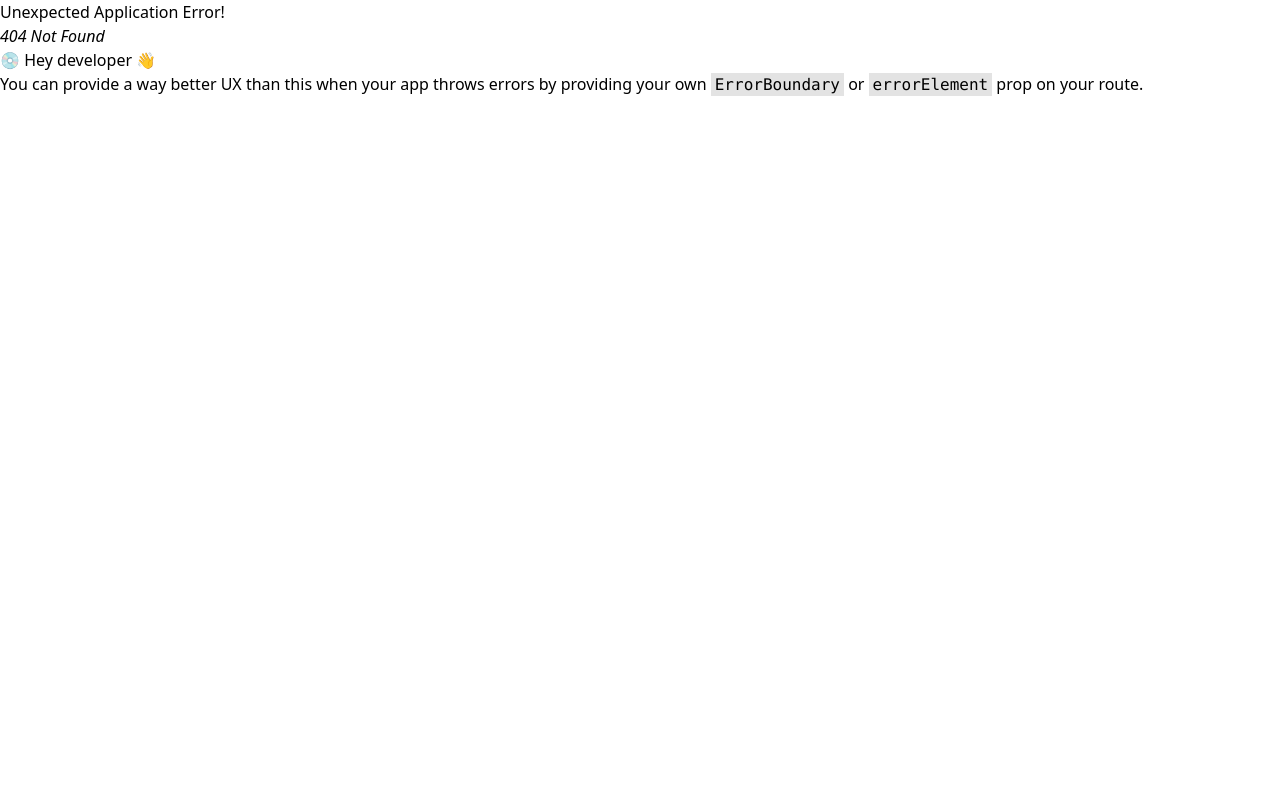
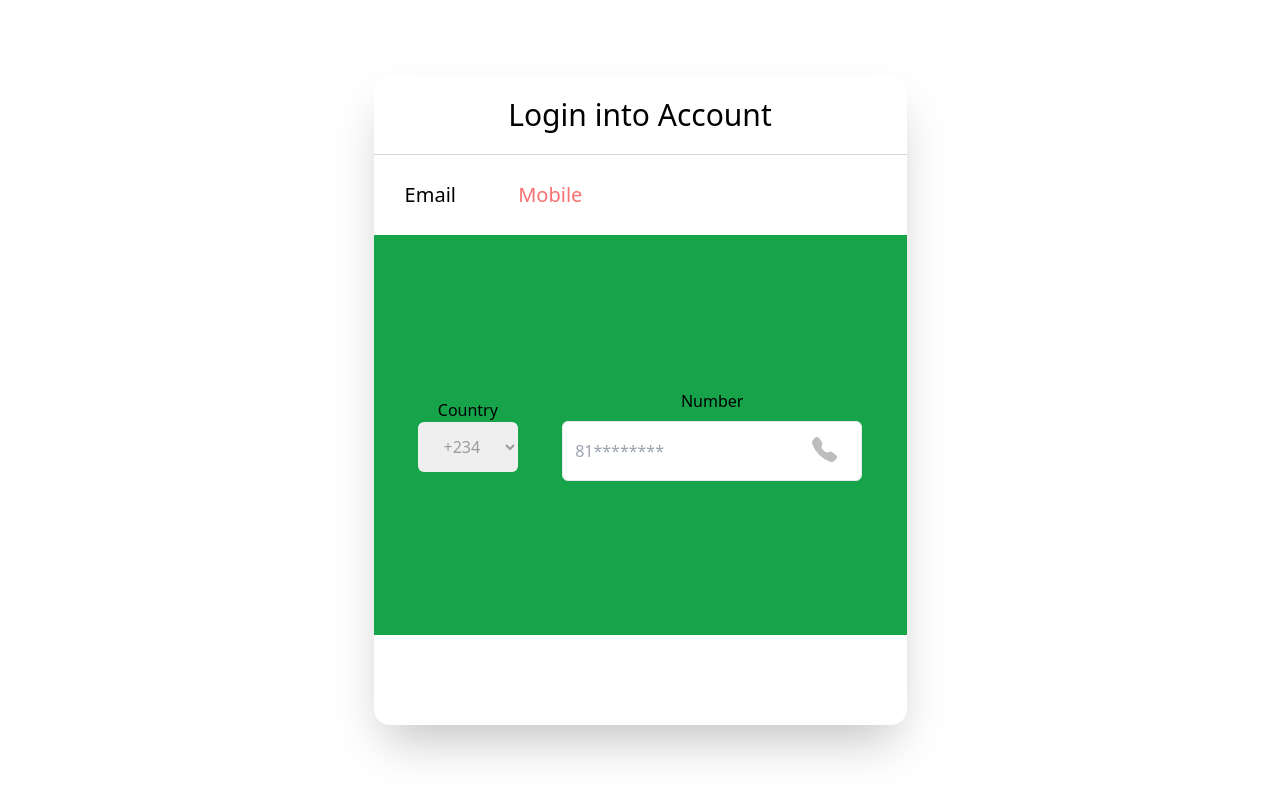
Before and after one commit to Ayagigs/stakepro-frontend, a React (Vite) app: page /mobile in a window 1280 px wide. Before the commit this address had no page. Built offline with nearby package versions, Linux system fonts and the light colour scheme.

Commit message:
routing between pages

```diff
--- a/src/App.jsx
+++ b/src/App.jsx
@@ -1,13 +1,18 @@
 import Login from "./components/Login";
 import Mobile from "./components/Mobile";
+import { Route, Routes } from "react-router-dom";
 
 export default function App() {
   return (
     <>
-      <div>
-        <Login/>
-        <Mobile/>
-      </div>
+      <>
+
+        <Routes>
+          <Route path="/login" element={<Login/>} />
+          <Route path="/mobile" element={<Mobile/>} />
+        </Routes>
+
+      </>
     </>
   )
 }
--- a/src/components/Login.jsx
+++ b/src/components/Login.jsx
@@ -2,6 +2,7 @@ import React from "react"
 import { FiMail } from 'react-icons/fi'
 import { AiOutlineEye } from 'react-icons/ai'
 import { FcGoogle } from 'react-icons/fc'
+import { Link } from "react-router-dom"
 
 
 export default function Login() {
@@ -14,7 +15,7 @@ export default function Login() {
                     <div className="h-[80px] flex justify-between  items-center flex-row">
                         <div className=" h-[80px] w-[15rem] flex items-center justify-around text-xl font-normal">
                             <a href="" className="text-red-400 ">Email</a>
-                            <a href="{`./Mobile.jsx`}">Mobile</a>
+                            <a href="/mobile">Mobile</a>
                         </div>
                     </div>
                 <div className="relative mt-4 text-left">
--- a/src/components/Mobile.jsx
+++ b/src/components/Mobile.jsx
@@ -10,7 +10,7 @@ export default function Mobile() {
                 </div>
                 <div className="h-[80px] flex justify-between  items-center flex-row ">
                     <div className=" h-[80px] w-[15rem] flex items-center justify-around text-xl font-normal">
-                        <a href="" className="">Email</a>
+                        <a href="/login" className="">Email</a>
                         <a href="" className="text-red-400 ">Mobile</a>
                     </div>
                 </div>
--- a/src/main.jsx
+++ b/src/main.jsx
@@ -3,19 +3,13 @@ import ReactDOM from 'react-dom/client'
 import './index.css'
 import App from './App'
 import {
-  createBrowserRouter,
-  RouterProvider,
+  BrowserRouter,
 } from "react-router-dom";
-
-const router = createBrowserRouter([
-  {
-    path: "/",
-    element: <App />,
-  },
-]);
 
 ReactDOM.createRoot(document.getElementById('root')).render(
   <React.StrictMode>
-     <RouterProvider router={router} />
+     <BrowserRouter>
+        <App/>
+     </BrowserRouter>
   </React.StrictMode>,
 )
```
